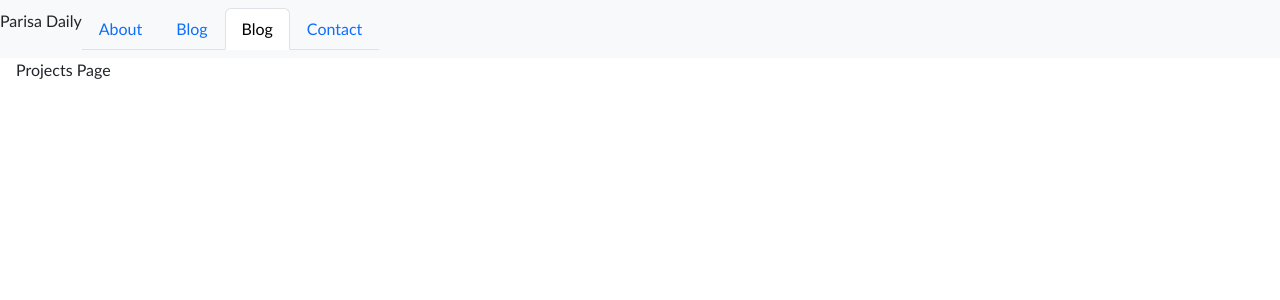
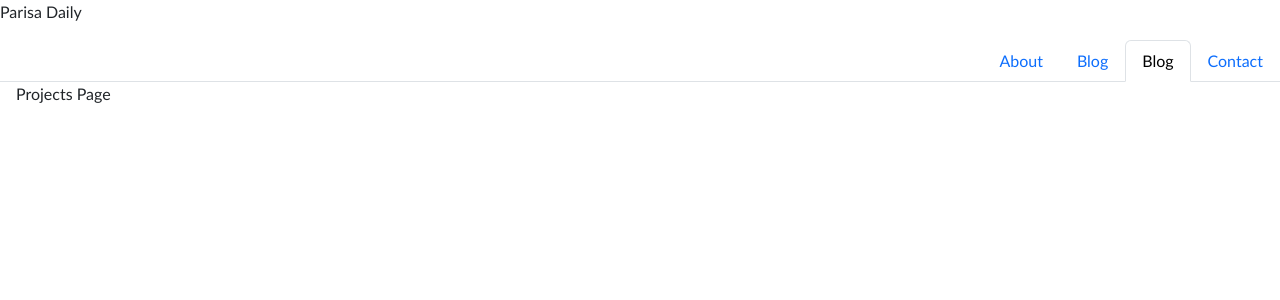
Before and after one commit to pada2024/Parisa-React-Portfolio, a React (Vite) app: page /Projects in a window 1280 px wide. Shown: the top 300 px of the page. Built offline with nearby package versions, Linux system fonts and the light colour scheme.

Commit message:
aligned my menu navs to the right and made my name in-line

```diff
--- a/src/components/NavTabs.jsx
+++ b/src/components/NavTabs.jsx
@@ -4,9 +4,9 @@ import { Link, useLocation } from 'react-router-dom';
 function NavTabs() {
   const currentPage = useLocation().pathname;
 
-  return  (<div class="navbar navbar-expand-lg navbar-light bg-light">
-    <p>Parisa Daily</p>
-    <ul className="nav nav-tabs ml-auto">
+  return  (<div class="d-inline">
+    <p> Parisa Daily</p>
+    <ul className="nav nav-tabs justify-content-end">
 
       <li className="nav-item">
         <Link
```
